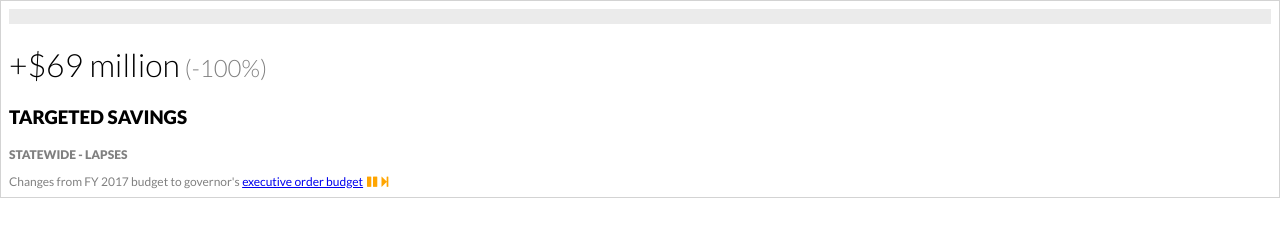
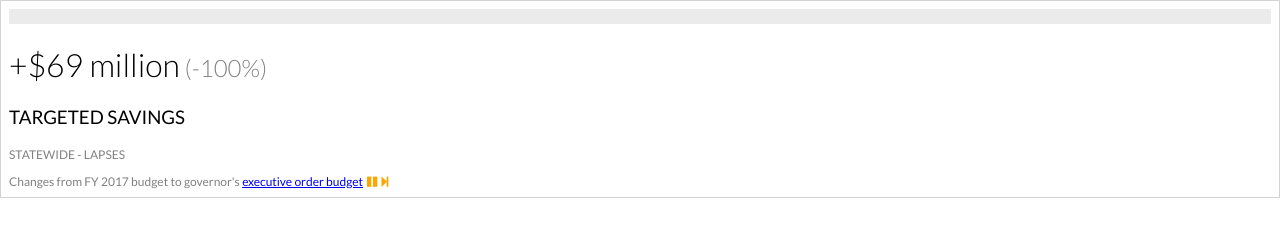
Before and after one commit to jakekara/rando-cuts, a website: page index.html in a window 1280 px wide. Drawn offline with Linux system fonts and the light colour scheme.

Commit message:
Updated font weights

```diff
--- a/css/exec_cuts.css
+++ b/css/exec_cuts.css
@@ -1,5 +1,5 @@
 /* @import url('https://fonts.googleapis.com/css?family=Lato'); */
-@import url('https://fonts.googleapis.com/css?family=Lato:300,400,900');
+@import url('https://fonts.googleapis.com/css?family=Lato:300,400');
 
 
 body{
@@ -14,6 +14,11 @@ body{
 
 .rando h1{
     font-weight: 300;
+}
+
+.rando h2,
+.rando h3{
+    font-weight: 400;
 }
 
 .rando .subtle{
```
